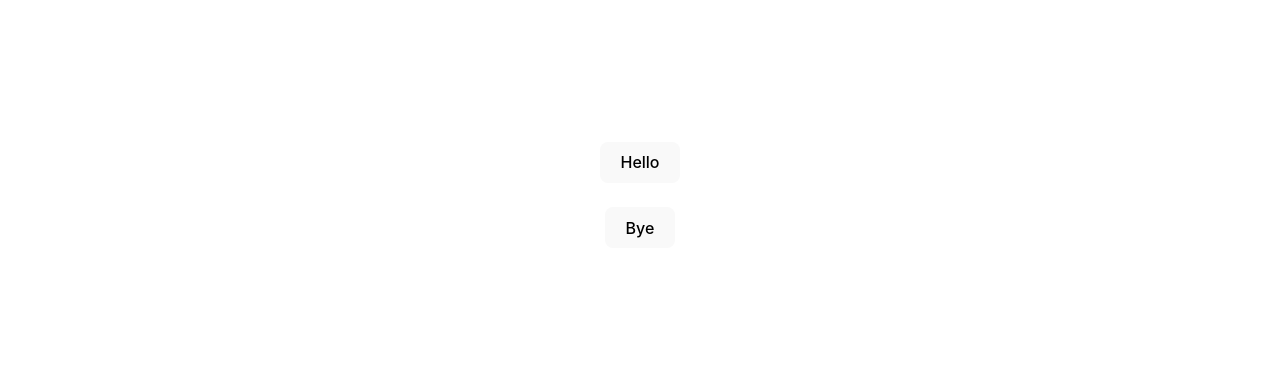
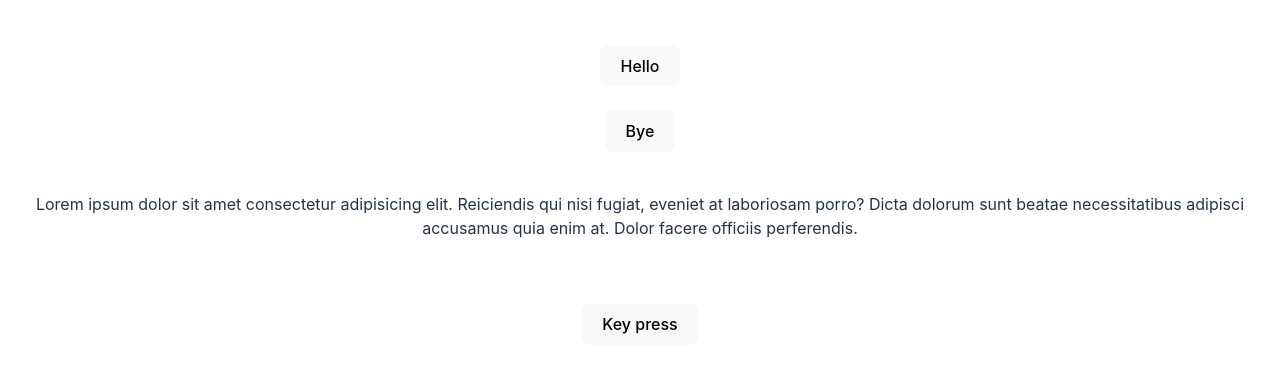
Before and after one commit to JajoriaYogesh04/ReactJS, a React (Vite) app in the folder chapter1/basic-react-app/: page / in a window 1280 px wide. Shown: the part 205-578 px from the top of the page. Built offline with nearby package versions, Linux system fonts and the light colour scheme.

Commit message:
Handling Non-Click Events

```diff
--- a/chapter1/basic-react-app/src/Button.jsx
+++ b/chapter1/basic-react-app/src/Button.jsx
@@ -6,12 +6,24 @@ function printBye(){
     console.log("BYE!");
 }
 
+function handleMouseOver(){
+    console.log("VERY GOOD");
+}
+
+function handleKeyPress(){
+    console.log("Key Pressed")
+}
+
 function Button(){
     return(
         <>
-            <button onClick={printHello}>Hello</button>
+            <button onClick={printHello} >Hello</button>
             <br /><br />
             <button onClick={printBye}>Bye</button>
+            <br /><br />
+            <p onMouseOver={handleMouseOver}>Lorem ipsum dolor sit amet consectetur adipisicing elit. Reiciendis qui nisi fugiat, eveniet at laboriosam porro? Dicta dolorum sunt beatae necessitatibus adipisci accusamus quia enim at. Dolor facere officiis perferendis.</p>
+            <br /><br />
+            <button onKeyDown={handleKeyPress}>Key press</button>
         </>
     )
 }
```
